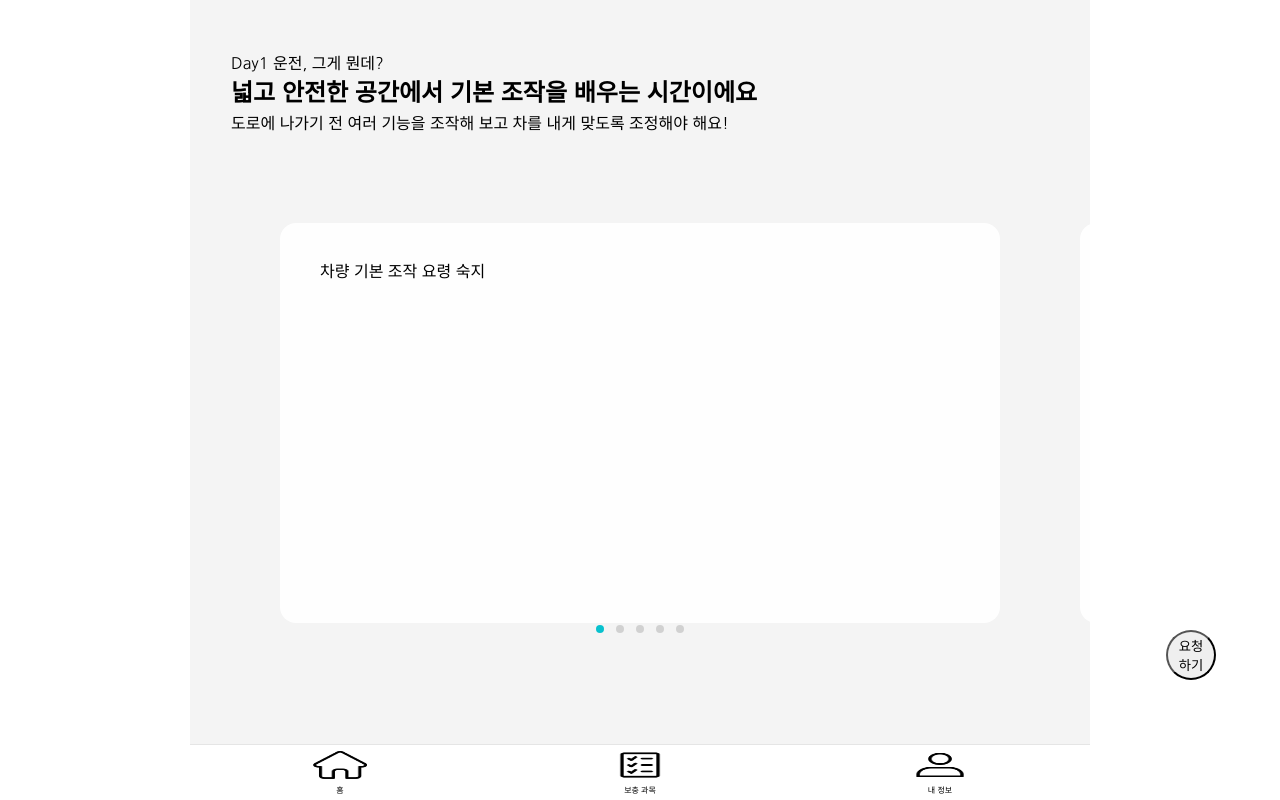
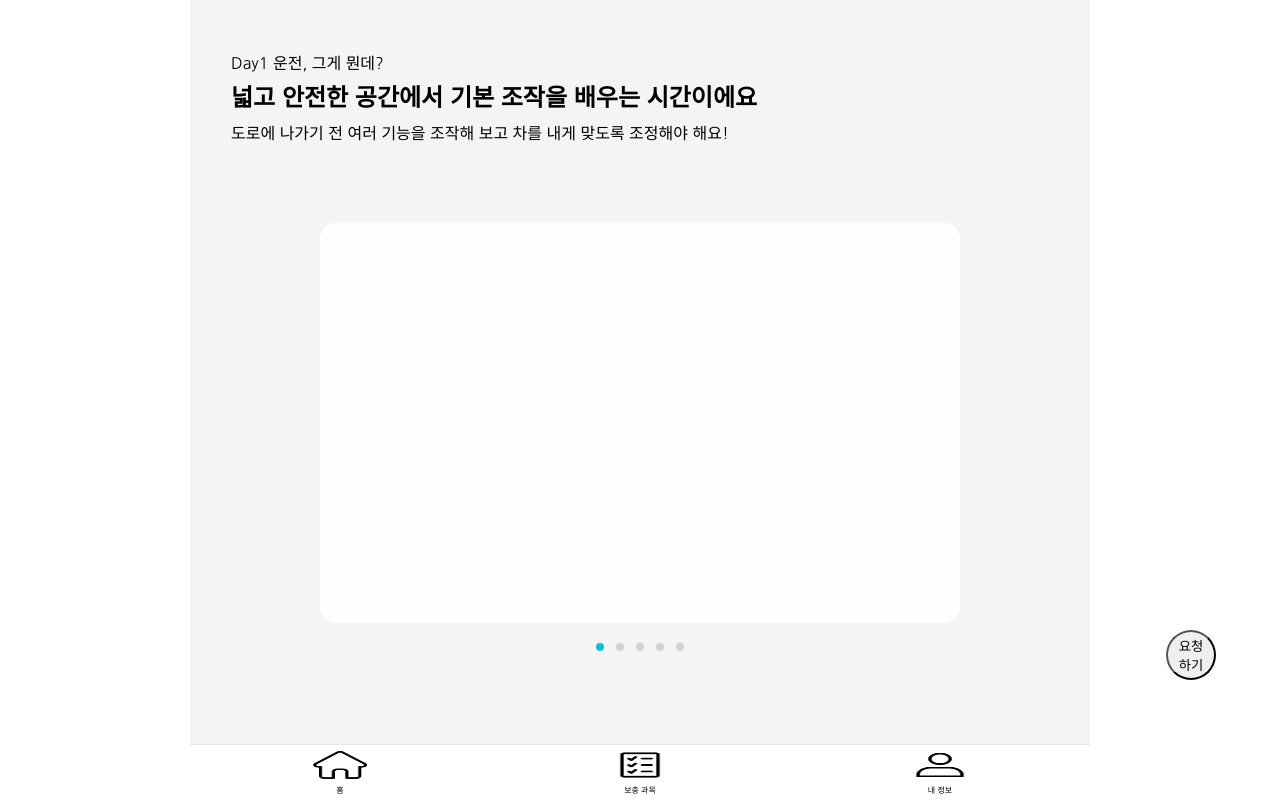
Before and after one commit to SWM-AtoZ/friendrive-client, a React (Create React App) app: page / in a window 1280 px wide. Built offline with nearby package versions, Linux system fonts and the light colour scheme; no server answers.

Commit message:
Home CSS

```diff
--- a/src/pages/home/Home.js
+++ b/src/pages/home/Home.js
@@ -67,7 +67,8 @@ function Home() {
       <div
         style={{
           width: '100%',
-          position: 'absolute',
+          position:'absolute',
+          bottom:'-8%',
           display: 'flex',
           alignItems: 'center',
           justifyContent: 'center'
@@ -107,7 +108,7 @@ function Home() {
               {curriculum.map((item,idx)=>(
                 <div onClick={()=>{goToSection(item.days)}} className={style.section_card_item}>
                   <div className={style.setction_innerbox}>
-                    <div>{item.title}</div>
+                    <div></div>
                   </div>
                 </div> ))}
           </CardSlider>
--- a/src/pages/home/home.module.css
+++ b/src/pages/home/home.module.css
@@ -26,12 +26,12 @@ overflow: hidden;
 font-size: x-large;
 font-weight: bold;
 padding-left: 5px;
-margin-top: 10px;
+margin-top: 15px;
 width: 90%;
 }
 
 .section_explain_discription{
-margin-top: 10px;
+margin-top: 15px;
 padding-left: 5px;
 }
 
@@ -57,9 +57,10 @@ width:100%;
 .setction_innerbox{
     background-color: #FEFEFE;
     border-radius: 1rem;
+    box-sizing: border-box;
     padding:5%;
     width: 80%;
-    height: 80%;
+    height: 100%;
     margin: auto;
 }
 
```
